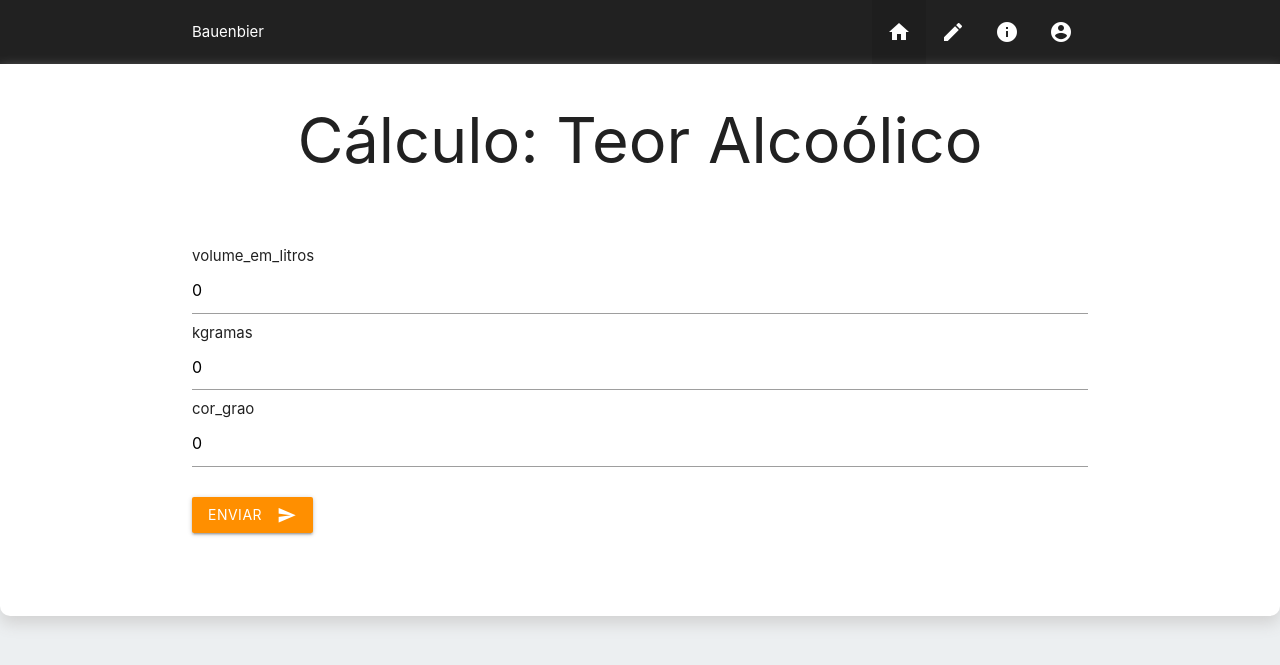
After one commit to iAndreas/Bauenbier, a PHP site: page /calculo_EBC.php in a window 1280 px wide. The commit adds this page. Shown: the top 665 px of the page. Run offline with PHP 8.4, Linux system fonts and the light colour scheme; a stand-in replaces the project's code that opens the database connection; some libraries are stand-ins or nearby versions; some web fonts are replaced.

Commit message:
atualização
is this

```diff
--- /dev/null
+++ b/calculo_EBC.php
@@ -0,0 +1,106 @@
+<?php
+
+    $volume_em_litros = 0; //
+    if (isset($_POST["volume_em_litros"]))
+                $volume_em_litros = $_POST["volume_em_litros"];
+
+    $kgramas = 0; //
+    if (isset($_POST["kgramas"]))
+				$kgramas = $_POST["kgramas"];
+
+    $cor_grao = 0; //
+    if (isset($_POST["cor_grao"]))
+                $cor_grao = $_POST["cor_grao"];
+
+if ($volume_em_litros!=0 && $kgramas!=0 && $cor_grao!=0) {
+
+
+    // COR
+    $volume_gal = $volume_em_litros * 3.785411784;// CONVERSSÃO DE LITROS PARA GALÃO
+    $peso_grao = ($kgramas * 1000) * 0.0022046;
+
+    $UCM = ($peso_grao/*(em libras)*/ * $cor_grao/*(em graus lovibond)*/) / $volume_gal /*(em galões americano)*/;
+    //|\\ Para cervejas leves, o UCM apresenta uma boa estimativa de cor SRM, entretanto quando a coloração da cerveja ultrapassa 6-8 SRM, você precisa fazer uma correção utilizando a equação de Morey.
+    $SRM=0;
+    $SRM = 1.4922 * ($UCM ** 0.6859);
+
+}
+
+?>
+
+<html>
+  <head>
+    <?php
+    session_start();
+    if (isset($_SESSION['usuario']))
+      header("location:index.php");
+   ?>
+    <meta charset="utf-8" />
+    <meta name="viewport" content="width=device-width, initial-scale=1.0"/>
+    <link rel="icon"  href="img/icone.png">
+    <link rel="stylesheet" href="css/css.css">
+    <link href="css/material-icons.css" rel="stylesheet">
+    <link rel="stylesheet" href="css/materialize.min.css">
+    <link href="https://fonts.govolume_em_litrosleapis.com/css?family=Staatliches" rel="stylesheet">
+    <script src="js/jquery.min.js"></script>
+    <script src="js/materialize.min.js"></script>
+
+    <title>TCC</title>
+
+  </head>
+        <body class="blue-grey lighten-5">
+          <nav class="grey darken-4" role="navigation">
+            <div class="nav-wrapper container">
+              <a id="lvolume_em_litroso-container" href="#" class="brand-lvolume_em_litroso">Bauenbier</a>
+              <ul class="right hide-on-med-and-down">
+                <li class="active tooltipped" data-position="bottom" data-tooltip="Página Inicial"><a href="#"> <i class="material-icons">home</i></a></li>
+                <li class="tooltipped" data-position="bottom" data-tooltip="Cálculos"><a href="#"> <i class="material-icons">create</i></a></li>
+                <li class="tooltipped" data-position="bottom" data-tooltip="Sobre nós"><a href="#"> <i class="material-icons">info</i></a></li>
+                <li class="tooltipped" data-position="bottom" data-tooltip="Minha Conta"><a href="#modal1" class="modal-trigger"> <i class="material-icons">account_circle</i></a></li>
+              </ul>
+
+              <ul id="nav-mobile" class="sidenav">
+                <li><h3 class="black-text text-darken-4 center-align">Bauenbier</h3></li><br>
+                <li class="active"><a href="#">Página Inicial</a></li>
+                <li><a href="#">Cálculos</a></li>
+                <li><a href="#">Sobre Nós</a></li>
+                <li><a href="#">Lvolume_em_litrosin</a></li>
+              </ul>
+              <a href="#" data-target="nav-mobile" class="sidenav-trigger"><i class="material-icons">menu</i></a>
+            </div>
+          </nav>
+          <div class="container white" style="width: 100%; border-radius: 0px 0px 10px 10px; box-shadow: 0px 8px 15px lightgrey;">
+            <div class="container">
+              <h1 class="center-align">Cálculo: Teor Alcoólico</h1><br><br>
+              <form action="" method="post">
+                volume_em_litros <input type="number" name="volume_em_litros" id="volume_em_litros" step = "any" min="0.0000" max="2.9999" value="<?php echo $volume_em_litros; ?>"><br/>
+                kgramas <input type="number" step = "any" min="0.0000" max="2.9999" name="kgramas" id="kgramas" value="<?php echo $kgramas; ?>"><br/>
+                cor_grao <input type="number" step = "any" min="0.0000" max="2.9999" name="cor_grao" id="cor_grao" value="<?php echo $cor_grao; ?>"><br/>
+
+
+                <br/>
+                <button class="btn waves-effect waves-light amber darken-3" type="submit" name="acao">Enviar
+                  <i class="material-icons right">send</i>
+                </button>
+              </form>
+    <?php
+      if ($volume_em_litros > $kgramas) {
+        echo "<br/><b>Resultado:</b> O teor alcoólico obtido foi de ".number_format(round($ABV, 1), 1, ',', '.')." % ABV"; // round arredonda a variável ($variavel, numero de casas decimais)
+      }
+
+    ?>
+<br/><br/><br/>
+  </div>
+
+  </div>
+
+
+  </div>
+
+    <!--  Scripts-->
+    <script src="https://code.jquery.com/jquery-2.1.1.min.js"></script>
+    <script src="js/materialize.js"></script>
+    <script src="js/init.js"></script>
+    <script src="js/config.js"></script>
+  </body>
+  </html>
--- a/calculo.php
+++ b/calculo_IBU.php
@@ -64,7 +64,7 @@
               <form action="" method="post">
                 OG (Densidade Original)<input type="number" name="OG" id="OG" step = "any" min="0.0000" max="2.9999" value="<?php echo $OG; ?>"><br/>
                 FG (Densidade Final)<input type="number" step = "any" min="0.0000" max="2.9999" name="FG" id="FG" value="<?php echo $FG; ?>"><br/>
-      <br>
+                <br/>
                 <button class="btn waves-effect waves-light amber darken-3" type="submit" name="acao">Enviar
                   <i class="material-icons right">send</i>
                 </button>
@@ -75,7 +75,7 @@
       }
 
     ?>
-<br><br><br>
+<br/><br/><br/>
   </div>
 
   </div>
```
Also changed, not shown: backend/cadastre-se.php (+5 -5 lines). Lines whose indentation alone changed are shown as unchanged.
